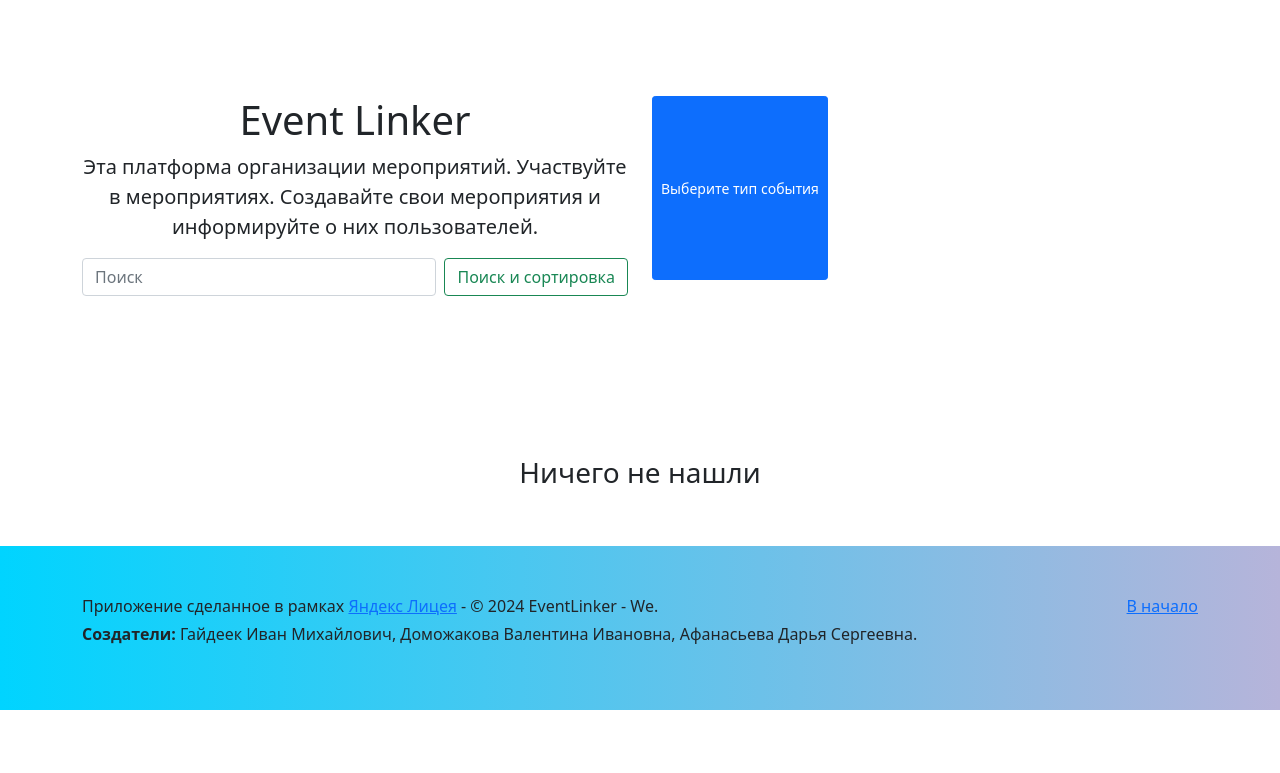
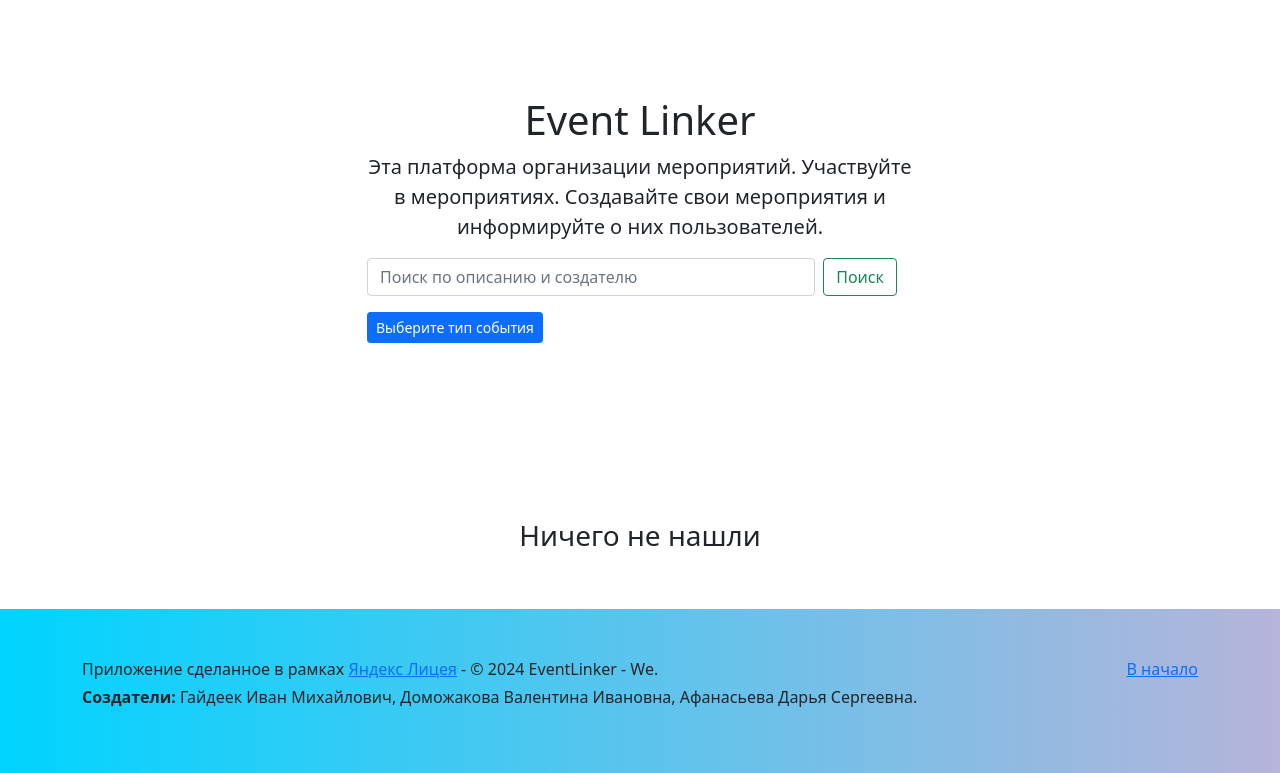
Before and after one commit to domozhakova-valentina/EventLinker, a Flask app: page / in a window 1280 px wide. Shown: the part 56-829 px from the top of the page. Before the commit the page ends 766 px from the top, so only its background shows below. Run offline with Flask 3, Linux system fonts and the light colour scheme; data that the repository does not hold is empty; some libraries are stand-ins or nearby versions.

Commit message:
code refactoring dashaaff

```diff
--- a/app/templates/event.html
+++ b/app/templates/event.html
@@ -87,6 +87,7 @@
                                 </form>
                             </div>
                             {% endif %}
+                                {% if data.num_pages > 0 %}
                                     <nav aria-label="навигация по комментариям" class="nav_page">
                                       <ul class="pagination justify-content-end">
                                         {% if not data.has_previous() %}
@@ -141,6 +142,7 @@
                                         </li>
                                       </ul>
                                     </nav>
+                                {% endif %}
                         </div>
                     </div>
                     {% if current_user.is_authenticated and current_user.id == creator.id %}
--- a/app/templates/events_user.html
+++ b/app/templates/events_user.html
@@ -4,7 +4,7 @@
     <main>
       <h1 class="text-center">Мероприятия (события) пользователя - <span class="text-primary">{{ user["name"] }}</span>:</h1>
       <div class="album py-5 bg-body-tertiary">
-        {% if data %}
+        {% if data.items() %}
           <div class="container">
             <div class="row row-cols-1 row-cols-sm-2 row-cols-md-3 g-3">
                 {% for event_data in data.items() %}
--- a/app/templates/index.html
+++ b/app/templates/index.html
@@ -9,9 +9,10 @@
             <h1 class="fw-light">Event Linker</h1>
             <p class="lead text-body-secondary">Эта платформа организации мероприятий. Участвуйте в мероприятиях. Создавайте свои мероприятия и информируйте о них пользователей.</p>
             <p>
-              <form method="POST" action="/" class="d-flex">
+              <form method="POST" action="/" class="d-flex flex-column me-3">
+                <div class="col mb-3 d-flex">
                 {{ form.hidden_tag() }}
-                {{ form.search(placeholder="Поиск", aria_label="Поиск", class="form-control me-2", value=session['search_text']) }}  <!-- value сохраняет предыдущий запрос -->
+                {{ form.search(placeholder="Поиск по описанию и создателю", aria_label="Поиск", class="form-control me-2", value=session['search_text']) }}  <!-- value сохраняет предыдущий запрос -->
                 {{ form.submit(class="btn btn-outline-success") }}
                  </div>
                 <div class="col mb-3 d-flex">
@@ -71,12 +72,12 @@
                   <div class="card-body">
                     <p class="card-text">{{ event_data.mini_description|safe }}</p>  <!--'|safe' для преобразование текста html в код html-->
                     <p class="card-text">Автор: {{ event_data.user.name }}</p>
+                    <p class="card-text">Тип события: {{ event_data.event_type }}</p>
                     <div class="d-flex justify-content-between align-items-center">
                       <div class="btn-group">
                         <a href="{{ url_for('revent.event', id=event_data.id, page=1) }}" class="btn btn-sm btn-outline-secondary">Перейти</a>  <!--ссылка на полное описание мероприятия-->
                       </div>
-                      <small class="text-body-secondary">{{ event_data.create_data }}</small>
-                      <div class="d-flex justify-content-end mt-auto">Тип события: {{ event_data.event_type }}</div>
+                      <small class="text-body-secondary">{{ event_data.create_date.strftime('%Y.%m.%d') }}</small>
                     </div>
                   </div>
                 </div>
--- a/form/search_form.py
+++ b/form/search_form.py
@@ -3,7 +3,7 @@ from wtforms import StringField, SubmitField, BooleanField
 
 
 class SearchForm(FlaskForm):
-    search = StringField('Поиск', render_kw={"placeholder": "Поиск", "aria-label": "Поиск"})
+    search = StringField('Поиск', render_kw={"placeholder": "Поиск по описанию и создателю", "aria-label": "Поиск"})
     concert = BooleanField('Концерты')
     excursion = BooleanField('Экскурсии')
     sports = BooleanField('Спорт')
@@ -11,7 +11,7 @@ class SearchForm(FlaskForm):
     for_kids = BooleanField('Для детей')
     studies = BooleanField('Учеба')
     other = BooleanField('Прочее')
-    submit = SubmitField('Поиск и сортировка')
+    submit = SubmitField('Поиск')
 
     def get_selected_event_types(self):
         selected_event_types = []
--- a/routes/event_r.py
+++ b/routes/event_r.py
@@ -34,9 +34,15 @@ def root(page=1):
         text_search = form.search.data
         session['search_text'] = text_search
 
-    a_events = db_sess.query(Event).join(Event.user).filter(
-        (Event.mini_description.like(f'%{text_search}%')) | (User.name.like(f'%{text_search}%'))).order_by(
-        Event.num_likes.desc())  # поиск по вхождению в мини-описание или имя автора, также сортировка по кол-ву лайков
+    selected_types = form.get_selected_event_types()  # список типов событий, которые выбрал пользователь
+    if selected_types is None and text_search.strip() is None:
+        # если ничего не отмечено и не введено, то отображаем все события
+        a_events = db_sess.query(Event).join(Event.user).order_by(Event.num_likes.desc())  # сортировка по кол-ву лайков
+    else:
+        a_events = db_sess.query(Event).join(Event.user).filter(
+            ((Event.mini_description.like(f'%{text_search}%')) | (User.name.like(f'%{text_search}%'))) &
+            (Event.event_type.in_(selected_types))  # поиск по вхождению в мини-описание или имя автора, также сортировка по кол-ву лайков
+        ).order_by(Event.num_likes.desc())
 
     pagination = Pagination(a_events, page, 9)  # на каждой странице по 9 постов
     if page not in pagination.pages_range:  # если пришёл несуществующий номер страницы
```
Also changed, not shown: api/test.py (+3 -5 lines), app/templates/user.html (+17 -1 lines), app/templates/user_home.html (+19 -3 lines), 1 other file. Lines whose indentation alone changed are shown as unchanged.
